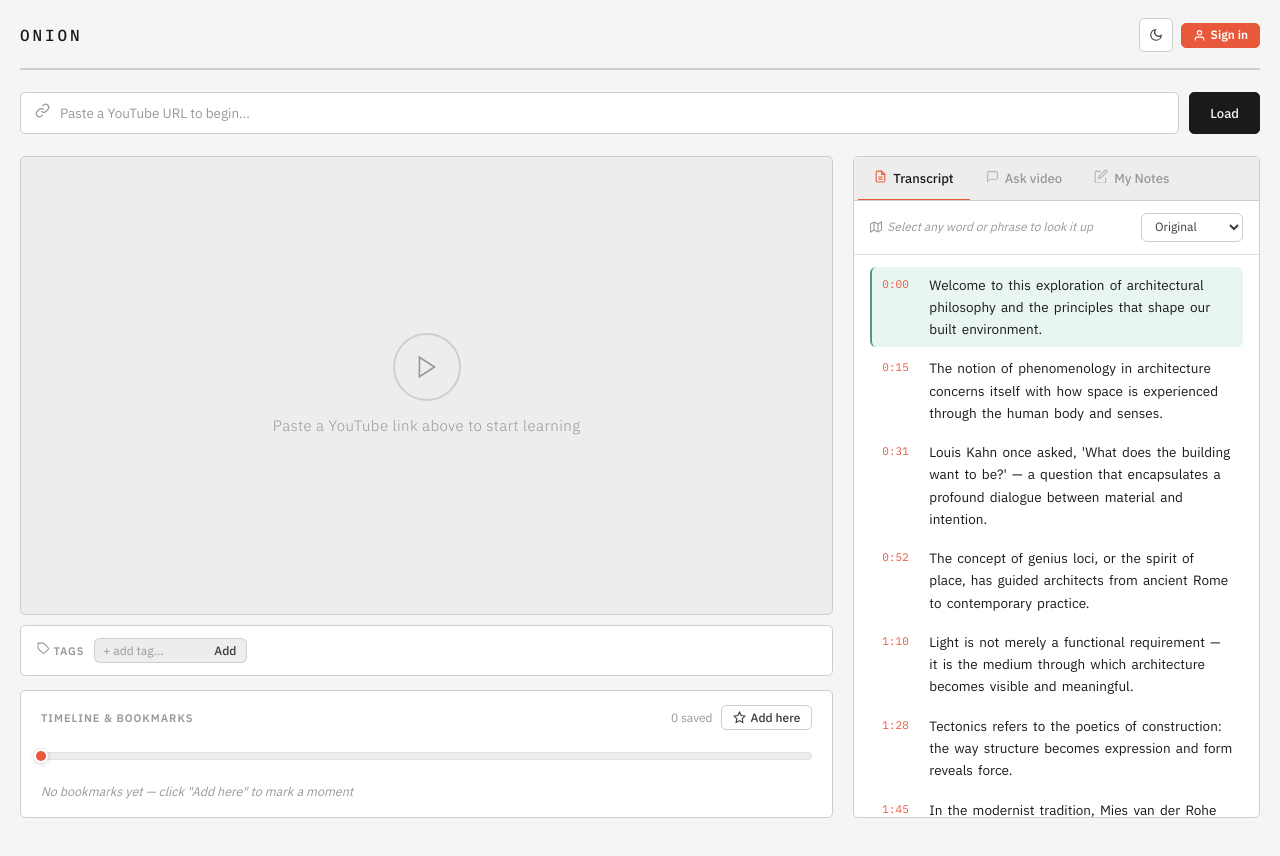
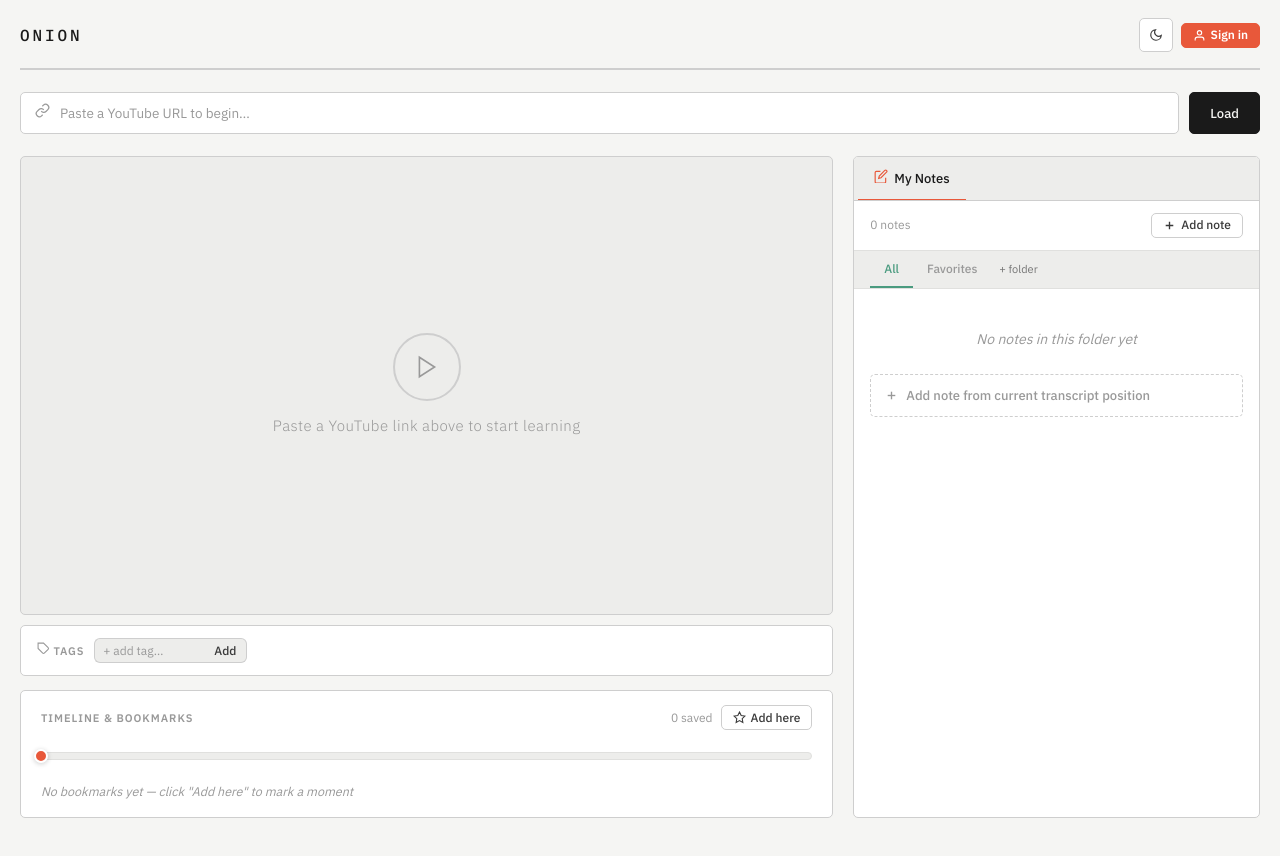
Before and after one commit to doraduowang/tubenote-onion, a React (Vite) app: page / in a window 1280 px wide. Shown: the top 856 px of the page. Built offline with nearby package versions, Linux system fonts and the light colour scheme.

Commit message:
remove transcript+chat, editable folders

```diff
--- a/src/App.jsx
+++ b/src/App.jsx
@@ -340,7 +340,7 @@ const TRANSCRIPT = [
   {time:105, text:"In the modernist tradition, Mies van der Rohe distilled architecture to its essential elements — skin, structure, and space."},
   {time:122, text:"The threshold — that liminal moment of transition between outside and inside — carries enormous psychological weight."},
 ];
-const FOLDERS = ["All","Architecture","Philosophy","Favorites"];
+const FOLDERS = ["All","Favorites"];
 const fmt = s => `${Math.floor(s/60)}:${String(s%60).padStart(2,"0")}`;
 const getVid = u => (u.match(/(?:v=|youtu\.be\/)([a-zA-Z0-9_-]{11})/)||[])[1]||null;
 const fmtDate = d => { const M=["Jan","Feb","Mar","Apr","May","Jun","Jul","Aug","Sep","Oct","Nov","Dec"]; const dt=new Date(d); return `${M[dt.getMonth()]} ${dt.getDate()}, ${dt.getFullYear()}`; };
@@ -381,13 +381,14 @@ export default function App() {
   const [defModal,setDefModal] = useState(null);
   const transcriptRef = useRef(null);
   const [bookmarks,setBookmarks] = useState([]);
-  const [activeTab,setActiveTab] = useState("transcript");
+  const [activeTab,setActiveTab] = useState("notes");
   const [chat,setChat] = useState([{role:"bot",text:"Ask me anything about this video — I'll answer only from its content."}]);
   const [chatInput,setChatInput] = useState("");
   const [chatLoading,setChatLoading] = useState(false);
   const [noteFolder,setNoteFolder] = useState("All");
+  const [folders,setFolders] = useState(["All","Favorites"]);
+  const [folderInput,setFolderInput] = useState("");
   const [tlHover,setTlHover] = useState(null);
-  const [tlDragging,setTlDragging] = useState(false);
   const [notes,setNotes] = useState([]);
   const [noteModal,setNoteModal] = useState(null); // {time, lineText, folder} — ADD mode
   const [viewNote,setViewNote] = useState(null);   // note id being viewed
@@ -661,7 +662,7 @@ export default function App() {
     if(!videoRowId.current){ping("Load a video first");return;}
     const rawT = ytPlayer.current?.getCurrentTime ? Math.round(ytPlayer.current.getCurrentTime()) : TRANSCRIPT[activeLine].time;
     const ln = TRANSCRIPT.reduce((a,b)=>Math.abs(b.time-rawT)<Math.abs(a.time-rawT)?b:a);
-    const folder = noteFolder==="All"?"Favorites":noteFolder;
+    const folder = noteFolder==="All"?"Favorites":(folders.includes(noteFolder)?noteFolder:"Favorites");
     setActiveTab("notes");
     setNoteModal({time:rawT, lineText:ln.text, folder, title:"", content:""});
   };
@@ -784,6 +785,16 @@ export default function App() {
   };
 
   /* ── DERIVED ── */
+  const addFolder = () => {
+    const f = folderInput.trim();
+    if(!f||folders.includes(f)) return;
+    setFolders(p=>[...p,f]);
+    setFolderInput("");
+  };
+  const removeFolder = f => {
+    setFolders(p=>p.filter(x=>x!==f));
+    if(noteFolder===f) setNoteFolder("All");
+  };
   const filteredNotes = noteFolder==="All"?notes:notes.filter(n=>n.folder===noteFolder);
   const initials = profile?profile.name.split(" ").map(w=>w[0]).join("").slice(0,2).toUpperCase():"?";
 
@@ -951,11 +962,10 @@ export default function App() {
           </div>
           <div className="tl-track"
             onMouseMove={e=>{
-              if(tlDragging) return;
               const r=e.currentTarget.getBoundingClientRect();
-              setTlHover(Math.min(1,Math.max(0,(e.clientX-r.left)/r.width)));
+              setTlHover((e.clientX-r.left)/r.width);
             }}
-            onMouseLeave={()=>{ if(!tlDragging) setTlHover(null); }}>
+            onMouseLeave={()=>setTlHover(null)}>
             <div className="tl-track-rail">
               <div className="tl-progress" style={{width:`${scrubPos*100}%`}}/>
             </div>
@@ -971,56 +981,13 @@ export default function App() {
                 </div>
               </>
             )}
-            {/* overlay — captures click, mouse drag, and touch drag */}
-            <div style={{position:"absolute",inset:0,zIndex:20,cursor:tlDragging?"grabbing":"pointer",touchAction:"none"}}
-              onClick={e=>{
-                if(tlDragging) return;
-                const r=e.currentTarget.getBoundingClientRect();
-                const ratio=Math.min(1,Math.max(0,(e.clientX-r.left)/r.width));
-                seekTo(Math.round(ratio*(videoDur.current||1)));
-              }}
-              onMouseDown={e=>{
-                e.preventDefault();
-                setTlDragging(true);
-                const track=e.currentTarget.parentElement;
-                const move=mv=>{
-                  const r=track.getBoundingClientRect();
-                  const ratio=Math.min(1,Math.max(0,(mv.clientX-r.left)/r.width));
-                  setTlHover(ratio); setScrubPos(ratio);
-                };
-                const up=mv=>{
-                  const r=track.getBoundingClientRect();
-                  const ratio=Math.min(1,Math.max(0,(mv.clientX-r.left)/r.width));
-                  seekTo(Math.round(ratio*(videoDur.current||1)));
-                  setTlDragging(false); setTlHover(null);
-                  window.removeEventListener("mousemove",move);
-                  window.removeEventListener("mouseup",up);
-                };
-                window.addEventListener("mousemove",move);
-                window.addEventListener("mouseup",up);
-              }}
-              onTouchStart={e=>{
-                e.preventDefault();
-                setTlDragging(true);
-                const track=e.currentTarget.parentElement;
-                const move=tv=>{
-                  const r=track.getBoundingClientRect();
-                  const ratio=Math.min(1,Math.max(0,(tv.touches[0].clientX-r.left)/r.width));
-                  setTlHover(ratio); setScrubPos(ratio);
-                };
-                const up=tv=>{
-                  const r=track.getBoundingClientRect();
-                  const touch=tv.changedTouches[0];
-                  const ratio=Math.min(1,Math.max(0,(touch.clientX-r.left)/r.width));
-                  seekTo(Math.round(ratio*(videoDur.current||1)));
-                  setTlDragging(false); setTlHover(null);
-                  window.removeEventListener("touchmove",move);
-                  window.removeEventListener("touchend",up);
-                };
-                window.addEventListener("touchmove",move,{passive:false});
-                window.addEventListener("touchend",up);
-              }}
-            />
+            {/* full-width invisible overlay — always on top, captures every click */}
+            <div style={{position:"absolute",inset:0,zIndex:20,cursor:"pointer"}} onClick={e=>{
+              const r=e.currentTarget.getBoundingClientRect();
+              const ratio=(e.clientX-r.left)/r.width;
+              const t=Math.round(ratio*(videoDur.current||1));
+              seekTo(t);
+            }}/>
           </div>
           <div className="tl-chips">
             {bookmarks.length===0&&<span className="tl-empty">No bookmarks yet — click "Add here" to mark a moment</span>}
@@ -1042,60 +1009,12 @@ export default function App() {
         {/* TAB PANEL */}
         <div className="tab-panel">
           <div className="tabs">
-            {[{id:"transcript",label:"Transcript",icon:Ico.txt},{id:"chat",label:"Ask video",icon:Ico.chat},{id:"notes",label:"My Notes",icon:Ico.note}].map(t=>(
+            {[{id:"notes",label:"My Notes",icon:Ico.note}].map(t=>(
               <button key={t.id} className={`tab${activeTab===t.id?" on":""}`} onClick={()=>setActiveTab(t.id)}>
                 <span className="tab-ico">{t.icon}</span>{t.label}
               </button>
             ))}
           </div>
-
-          {/* TRANSCRIPT */}
-          {activeTab==="transcript"&&(
-            <>
-              <div className="t-controls">
-                <span className="t-hint">
-                  <svg width="12" height="12" viewBox="0 0 24 24" fill="none" stroke="currentColor" strokeWidth="2.2"><path d="M1 6v16l7-4 8 4 7-4V2l-7 4-8-4-7 4z"/><path d="M8 2v16M16 6v16"/></svg>
-                  Select any word or phrase to look it up
-                </span>
-                <select className="lang-sel" value={lang} onChange={e=>setLang(e.target.value)}>
-                  {["Original","Chinese","Spanish","French","Japanese","Arabic","German","Portuguese"].map(l=><option key={l}>{l}</option>)}
-                </select>
-              </div>
-              <div className="tscroll" ref={transcriptRef} onMouseUp={handleMouseUp}>
-                {TRANSCRIPT.map((line,i)=>(
-                  <div key={i} className={`tline${activeLine===i?" on":""}`} onClick={()=>seekTo(TRANSCRIPT[i].time)}>
-                    <span className="tts">{fmt(line.time)}</span>
-                    <span className="ttxt">{line.text.split(" ").map((w,j)=><span key={j} className="tw">{w}{" "}</span>)}</span>
-                  </div>
-                ))}
-              </div>
-            </>
-          )}
-
-          {/* CHAT */}
-          {activeTab==="chat"&&(
-            <>
-              <div className="chatfeed">
-                {chat.map((m,i)=>(
-                  <div key={i} className={`cmsg${m.role==="user"?" um":""}`}>
-                    <div className={`clabel${m.role==="user"?" r":""}`}>{m.role==="user"?"You":"Assistant"}</div>
-                    <div className={`cbub cbub-${m.role==="user"?"u":"b"}`}>{m.text}</div>
-                    <div className="clr"/>
-                  </div>
-                ))}
-                {chatLoading&&<div className="cmsg"><div className="clabel">Assistant</div><div className="cbub cbub-b"><div className="dots"><div className="dot"/><div className="dot"/><div className="dot"/></div></div></div>}
-                <div ref={chatEndRef}/>
-              </div>
-              <div className="chatfoot">
-                <textarea className="chatta" rows={2} value={chatInput}
-                  onChange={e=>setChatInput(e.target.value)}
-                  onKeyDown={e=>{if(e.key==="Enter"&&!e.shiftKey){e.preventDefault();sendChat();}}}
-                  placeholder="Ask a question about this video… (Enter to send)"
-                />
-                <button className="btn btn-fill btn-icon" onClick={sendChat} disabled={chatLoading} style={{alignSelf:"flex-end",flexShrink:0}}>{Ico.send}</button>
-              </div>
-            </>
-          )}
 
           {/* NOTES */}
           {activeTab==="notes"&&(
@@ -1121,7 +1040,7 @@ export default function App() {
                     <div>
                       <div className="note-field-label">FOLDER</div>
                       <div className="note-folder-row">
-                        {["Architecture","Philosophy","Favorites"].map(f=>(
+                        {folders.filter(f=>f!=="All").map(f=>(
                           <button key={f} className={`note-folder-btn${noteModal.folder===f?" on":""}`} onClick={()=>setNoteModal(m=>({...m,folder:f}))}>{f}</button>
                         ))}
                       </div>
@@ -1138,8 +1057,24 @@ export default function App() {
                     <span style={{fontSize:12,color:"var(--ink-3)"}}>{filteredNotes.length} note{filteredNotes.length!==1?"s":""}</span>
                     <button className="btn btn-sm" onClick={addNote} style={{gap:5}}>{Ico.plus} Add note</button>
                   </div>
-                  <div className="nfolders">
-                    {FOLDERS.map(f=><button key={f} className={`nftab${noteFolder===f?" on":""}`} onClick={()=>setNoteFolder(f)}>{f}</button>)}
+                  <div className="nfolders" style={{alignItems:"center"}}>
+                    {folders.map(f=>(
+                      <div key={f} style={{display:"flex",alignItems:"center",flexShrink:0}}>
+                        <button className={`nftab${noteFolder===f?" on":""}`} onClick={()=>setNoteFolder(f)}>{f}</button>
+                        {f!=="All"&&f!=="Favorites"&&(
+                          <button onClick={()=>removeFolder(f)} title="Remove folder"
+                            style={{background:"none",border:"none",cursor:"pointer",color:"var(--ink-3)",fontSize:13,padding:"0 4px 0 0",lineHeight:1,marginLeft:-6}}>×</button>
+                        )}
+                      </div>
+                    ))}
+                    <div style={{display:"flex",alignItems:"center",gap:4,padding:"0 8px",flexShrink:0}}>
+                      <input value={folderInput} onChange={e=>setFolderInput(e.target.value)}
+                        onKeyDown={e=>{if(e.key==="Enter") addFolder();}}
+                        placeholder="+ folder"
+                        style={{fontSize:11,border:"none",background:"none",color:"var(--ink-3)",width:58,outline:"none",fontFamily:"'IBM Plex Sans',sans-serif",padding:"8px 0"}}/>
+                      {folderInput.trim()&&<button onClick={addFolder}
+                        style={{fontSize:11,background:"none",border:"none",cursor:"pointer",color:"var(--lime)",fontWeight:600,padding:"0 2px"}}>Add</button>}
+                    </div>
                   </div>
                   <div className="notes-body">
                     {filteredNotes.length===0&&<div style={{padding:"24px 0",textAlign:"center"}}><p style={{fontSize:14,color:"var(--ink-3)",fontStyle:"italic",fontFamily:"'IBM Plex Sans',sans-serif"}}>No notes in this folder yet</p></div>}
```
